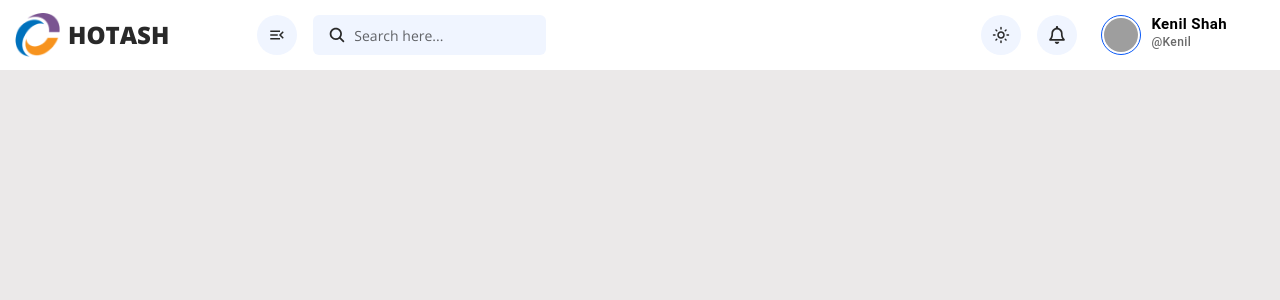
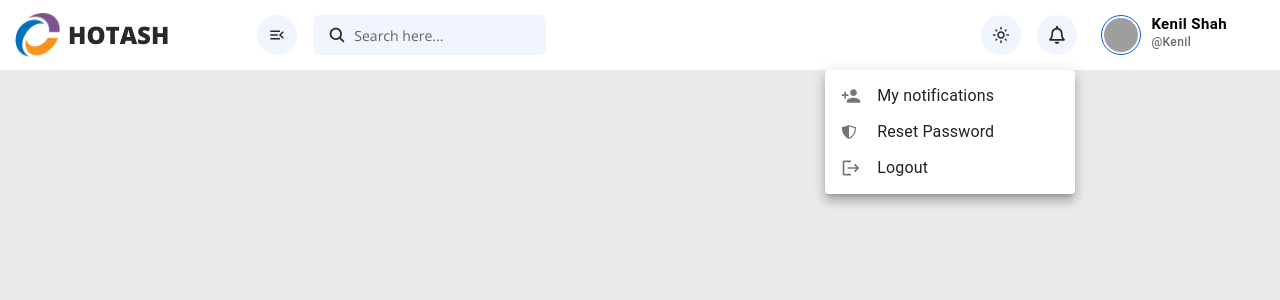
Before and after one commit to shahkenil01/Admin-Dashboard, a React (Create React App) app: page / in a window 1280 px wide. Both pictures are taken after a click on the button 1057 px from the left and 35 px from the top of the page. Shown: the top 300 px of the page. Built offline with nearby package versions, Linux system fonts and the light colour scheme; grey boxes are pictures that could not be loaded.

Commit message:
Quick update

```diff
--- a/src/App.css
+++ b/src/App.css
@@ -96,9 +96,14 @@ header button.rounded-circle:hover svg{
   opacity: 0.7;}
 
 #account-menu{
-  margin-left: 10px;}
+  left: 10px;}
 #account-menu li{
   font-size: 14px;
   padding: 10px 15px;}
 #account-menu li svg{
   font-size: 20px;}
+
+#notifications .MuiPaper-elevation{
+  right: 16% !important;
+  width: 250px !important;
+  left: auto !important;}
--- a/src/components/Header/index.js
+++ b/src/components/Header/index.js
@@ -13,15 +13,24 @@ import { Logout, PersonAdd } from "@mui/icons-material";
 import { IoShieldHalfSharp } from "react-icons/io5";
 
 const Header = () => {
-  const [anchorEl, setAnchorEl] =
-  useState(null);
-  const open = Boolean(anchorEl);
+  const [anchorEl, setAnchorEl] = useState(null);
+  const [IsOpennotificationDrop, setIsOpennotificationDrop] = useState(false);
+  const [openNotifications, setOpenNotifications] = useState(false);
+
+  const openMyAcc = Boolean(anchorEl);
 
   const handleOpenMyAccDrop = (event) => {
     setAnchorEl(event.currentTarget);
   };
   const handleCloseMyAccDrop = () => {
     setAnchorEl(null);
+  };
+
+  const handleOpennotificationsDrop = () => {
+    setOpenNotifications(true);
+  };
+  const handleClosenotificationsDrop = () => {
+    setOpenNotifications(false);
   };
 
   return (
@@ -43,10 +52,37 @@ const Header = () => {
               <SearchBox />
             </div>
 
+            {/* User Info Section */}
             <div className="col-sm-7 d-flex align-items-center justify-content-end part3">
 
               <Button className="rounded-circle mr-3"> <MdOutlineLightMode /> </Button>
-              <Button className="rounded-circle mr-3"> <FaRegBell /> </Button>
+              <Button className="rounded-circle mr-3" onClick={handleOpennotificationsDrop}> <FaRegBell /> </Button>
+
+              <div className='dropdownWrapper postion-relative'>
+              <Menu
+                  anchorEl={IsOpennotificationDrop}
+                  className="notifications"
+                  id="notifications"
+                  open={openNotifications}
+                  onClose={handleClosenotificationsDrop}
+                  onClick={handleClosenotificationsDrop}
+                  transformOrigin={{ horizontal: 'right', vertical: 'top' }}
+                  anchorOrigin={{ horizontal: 'right', vertical: 'bottom' }}
+                >
+                  <MenuItem onClick={handleClosenotificationsDrop}>
+                    <ListItemIcon> <PersonAdd fontSize="small" /> </ListItemIcon>
+                    My notifications
+                  </MenuItem>
+                  <MenuItem onClick={handleClosenotificationsDrop}>
+                    <ListItemIcon> <IoShieldHalfSharp/> </ListItemIcon>
+                    Reset Password
+                  </MenuItem>
+                  <MenuItem onClick={handleClosenotificationsDrop}>
+                    <ListItemIcon> <Logout fontSize="small" /> </ListItemIcon>
+                    Logout
+                  </MenuItem>
+              </Menu>
+              </div>
 
               <div className="myAccWrapper">
                 <Button className="myAcc d-flex align-items-center" onClick={handleOpenMyAccDrop}>
@@ -65,7 +101,7 @@ const Header = () => {
                 <Menu
                   anchorEl={anchorEl}
                   id="account-menu"
-                  open={open}
+                  open={openMyAcc}
                   onClose={handleCloseMyAccDrop}
                   onClick={handleCloseMyAccDrop}
                   transformOrigin={{ horizontal: 'right', vertical: 'top' }}
```
